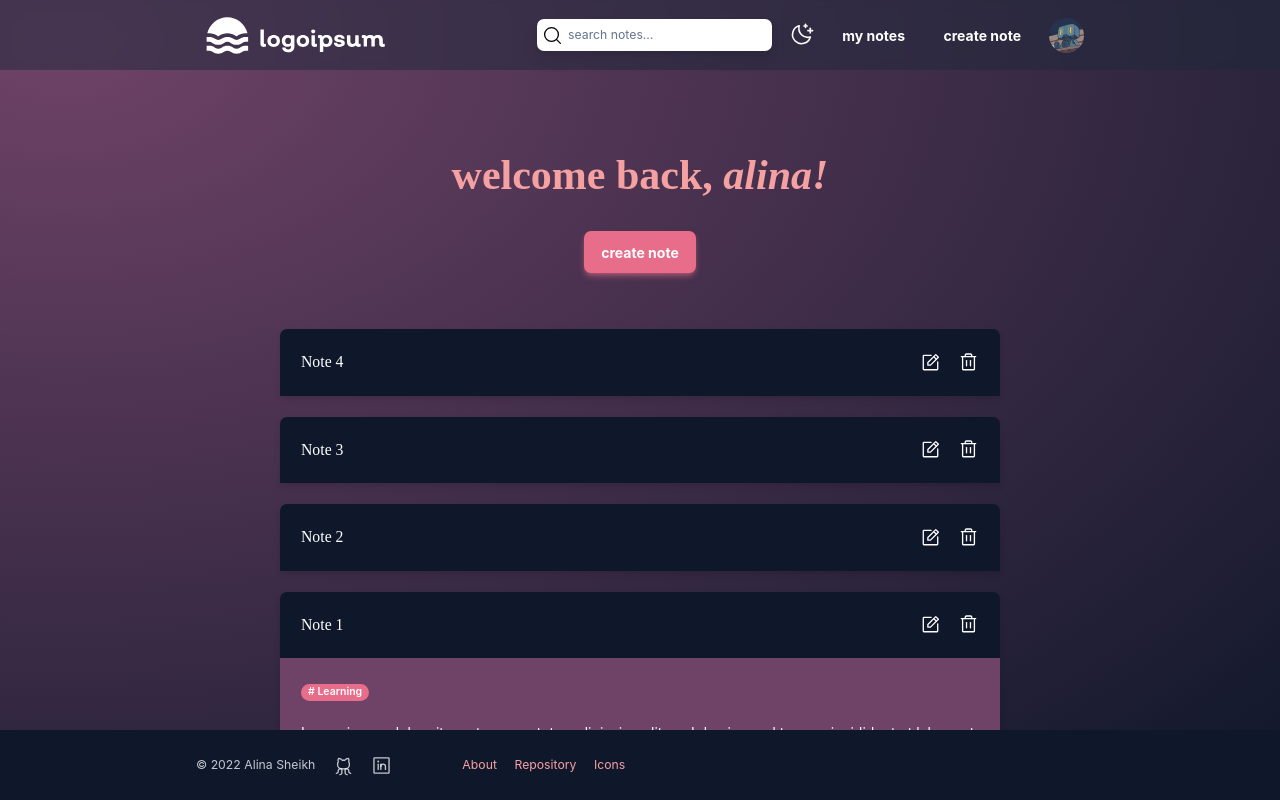
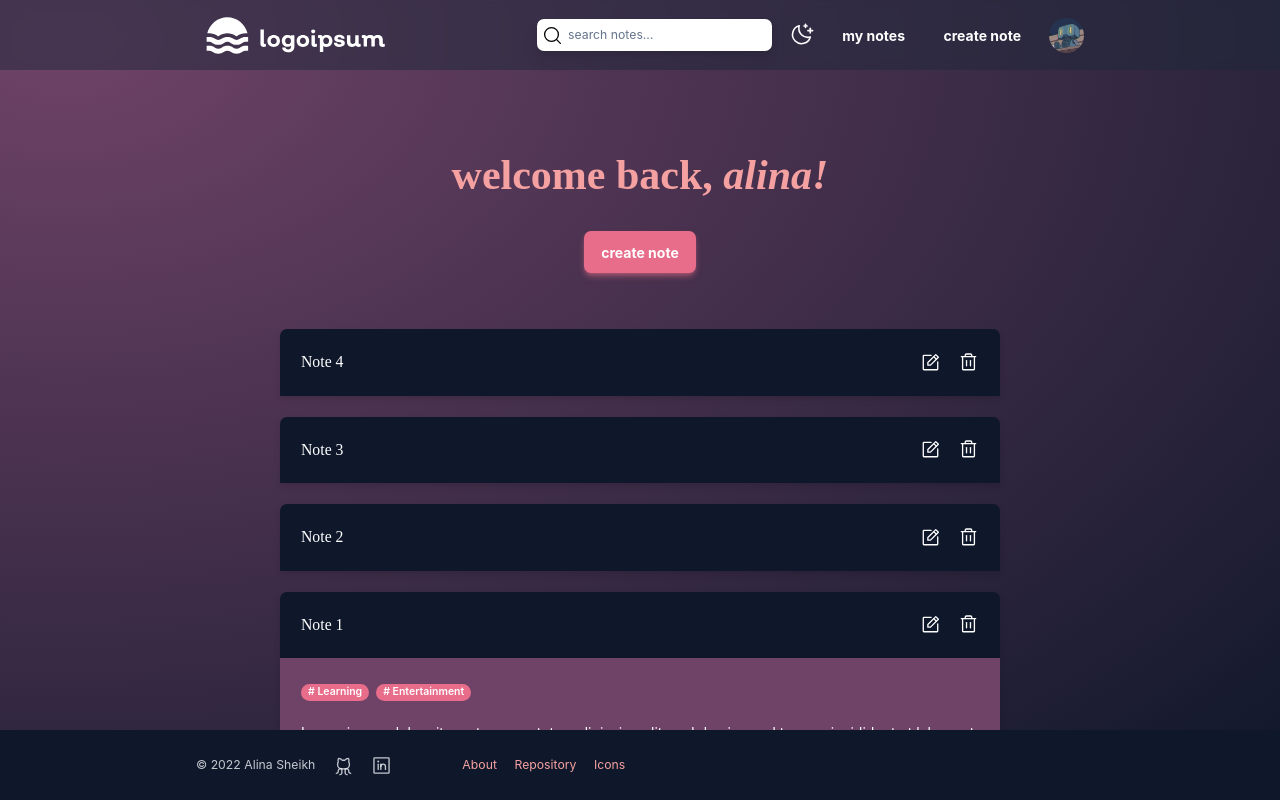
Before and after one commit to alshei/notepad-v2, a React (Create React App) app: page /mynotes in a window 1280 px wide. Both pictures are taken after a click on the button "Note 1". Built offline with nearby package versions, Linux system fonts and the light colour scheme.

Commit message:
multiple tags

```diff
--- a/src/components/Card/index.js
+++ b/src/components/Card/index.js
@@ -27,9 +27,14 @@ const Card = (props) => {
       {/* card expanded / content section */}
       {showNote && (
         <div className="w-full rounded-b-lg p-6 bg-mauve drop-shadow-md">
-          <div class="inline-flex items-center justify-center px-2 py-1 text-xs font-semibold leading-none text-white bg-bubblegum rounded-full mb-6">
-            # {props.category}
-          </div>
+          {props.category.map((c) => {
+            return (
+              <div class="inline-flex mr-2 items-center justify-center px-2 py-1 text-xs font-semibold leading-none text-white bg-bubblegum rounded-full mb-6">
+                # {c}
+              </div>
+            );
+          })}
+
           <p className="mb-6 text-white">{props.content}</p>
           <p className="italic text-sm text-apricot">— created on date.</p>
         </div>
--- a/src/data/notes.js
+++ b/src/data/notes.js
@@ -4,28 +4,28 @@ const notes = [
     title: "Note 1",
     content:
       "Lorem ipsum dolor sit amet, consectetur adipiscing elit, sed do eiusmod tempor incididunt ut labore et dolore magna aliqua. Ut enim ad minim veniam, quis nostrud exercitation ullamco laboris nisi ut aliquip ex ea commodo consequat. Duis aute irure dolor in reprehenderit in voluptate velit esse cillum dolore eu fugiat nulla pariatur. Excepteur sint occaecat cupidatat non proident, sunt in culpa qui officia deserunt mollit anim id est laborum.",
-    category: "Learning",
+    category: ["Learning", "Entertainment"],
   },
   {
     _id: "2",
     title: "Note 2",
     content:
       "Lorem ipsum dolor sit amet, consectetur adipiscing elit, sed do eiusmod tempor incididunt ut labore et dolore magna aliqua.",
-    category: "Thoughts",
+    category: ["Thoughts"],
   },
   {
     _id: "3",
     title: "Note 3",
     content:
       "Ut enim ad minim veniam, quis nostrud exercitation ullamco laboris nisi ut aliquip ex ea commodo consequat.",
-    category: "Thoughts",
+    category: ["Thoughts"],
   },
   {
     _id: "4",
     title: "Note 4",
     content:
       "Ut enim ad minim veniam, quis nostrud exercitation ullamco laboris nisi ut aliquip ex ea commodo consequat. Duis aute irure dolor in reprehenderit in voluptate velit esse cillum dolore eu fugiat nulla pariatur. Excepteur sint occaecat cupidatat non proident, sunt in culpa qui officia deserunt mollit anim id est laborum.",
-    category: "Entertainment",
+    category: ["Entertainment"],
   },
 ];
 
```
